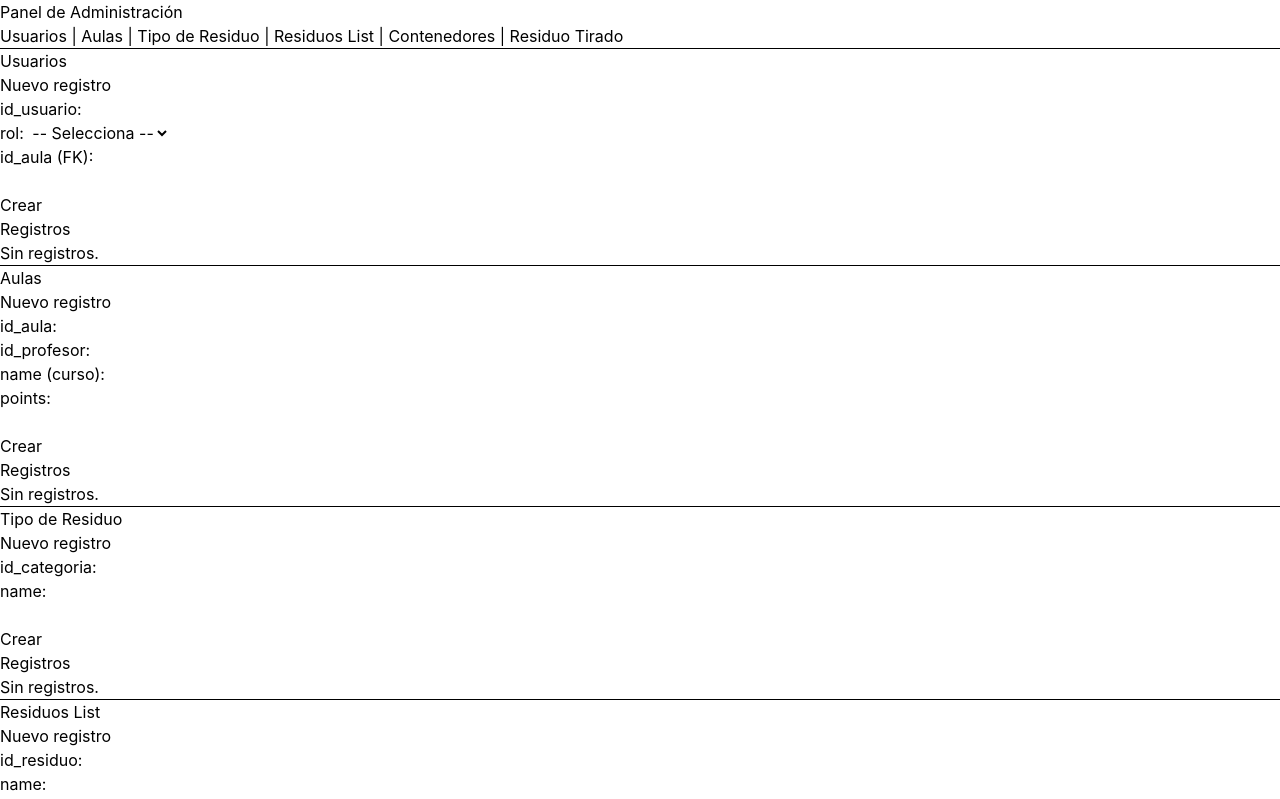
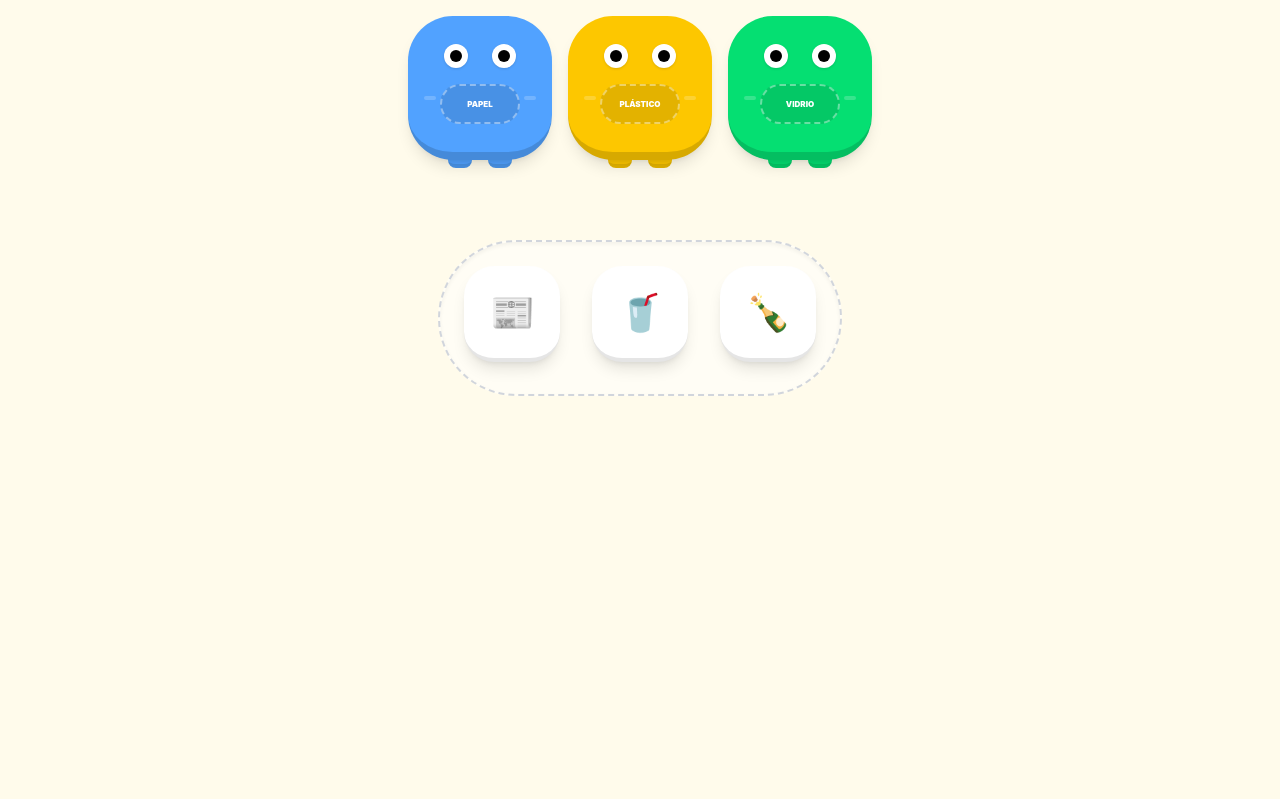
Before and after one commit to hackathon-equipo-01/frontend, a React (Vite) app: page / in a window 1280 px wide. Shown: the top 799 px of the page. Built offline with nearby package versions, Linux system fonts and the light colour scheme.

Commit message:
fix cleaning

```diff
--- a/src/components/GameScreen.jsx
+++ b/src/components/GameScreen.jsx
@@ -3,14 +3,13 @@ import { DndContext, PointerSensor, useSensor, useSensors } from '@dnd-kit/core'
 import { DroppableZone } from './DroppableZone';
 import { DraggableItem } from './DraggableItem';
 
-const WASTE_TYPES = [
+const wasteTypes = [
     { id: 'papel', label: 'PAPEL', icon: '📄', color: 'bg-blue-400', textColor: 'text-blue-600', lightColor: 'bg-blue-100' },
     { id: 'plastico', label: 'PLÁSTICO', icon: '💧', color: 'bg-yellow-400', textColor: 'text-yellow-600', lightColor: 'bg-yellow-100' },
     { id: 'vidrio', label: 'VIDRIO', icon: '🍷', color: 'bg-green-400', textColor: 'text-green-600', lightColor: 'bg-green-100' },
 ];
 
-// Simulamos los objetos de basura que aparecen abajo para arrastrar
-const ITEMS_TO_RECYCLE = [
+const itemsToRecycle = [
     { id: 'item-1', type: 'papel', icon: '📰' },
     { id: 'item-2', type: 'plastico', icon: '🥤' },
     { id: 'item-3', type: 'vidrio', icon: '🍾' },
@@ -25,54 +24,39 @@ export default function GameScreen() {
         const { over, active } = event;
 
         if (!over) return;
-
-    // over.id es el ID del monstruo (ej: 'papel')
-    // active.data.current.type es el tipo de la basura (ej: 'papel')
         if (active.data.current.type === over.id) {
-      console.log("¡Correcto! Aquí haremos el envío a la Base de Datos");
-      // Próximo paso: llamar a la API aquí
+        console.log("¡Es mi favorito!");
         } else {
-      console.log("Incorrecto: Este residuo no va en este monstruo");
+        console.log("¡Odio eso, quiero otra cosa!");
         }
     }
 
     return (
         <DndContext sensors={sensors} onDragEnd={handleDragEnd}>
         <div className="min-h-screen bg-[#FFFBEB] p-4 flex flex-col items-center">
-
-        <h1 className="text-2xl font-black mb-10 text-gray-800 uppercase tracking-widest">
-          Clasifica los residuos
-        </h1>
-
-        {/* CONTENEDORES / MONSTRUOS (Zonas de soltar) */}
             <div className="flex gap-4 mb-20">
-          {WASTE_TYPES.map((monster) => (
+                {wasteTypes.map((monster) => (
                     <DroppableZone key={monster.id} id={monster.id}>
                         <div className="relative group">
-        {/* Cuerpo del Monstruo */}
                             <div className={`w-36 h-36 ${monster.color} rounded-[45px] shadow-lg border-b-8 border-black/15 flex flex-col items-center justify-center relative z-10 transition-transform duration-300 group-hover:scale-105`}>
-
-          {/* Ojos */}
                                 <div className="flex gap-6 mb-4">
-            <div className="w-4 h-4 bg-black rounded-full border-2 border-white shadow-sm"></div>
-            <div className="w-4 h-4 bg-black rounded-full border-2 border-white shadow-sm"></div>
+                                    <div className="w-6 h-6 bg-white rounded-full flex items-center justify-center shadow-sm">
+                                        <div className="w-3 h-3 bg-black rounded-full"></div>
                                     </div>
-
-          {/* Boca (Zona de alimentación) */}
+                                    <div className="w-6 h-6 bg-white rounded-full flex items-center justify-center shadow-sm">
+                                        <div className="w-3 h-3 bg-black rounded-full"></div>
+                                    </div>
+                                </div>
                                 <div className="w-20 h-10 bg-black/10 border-2 border-dashed border-white/40 rounded-full flex items-center justify-center overflow-hidden">
                                     <span className="text-[8px] text-white font-black text-center leading-tight px-1">
-              ¡ALIMÉNTAME! <br/> {monster.label}
+                                        {monster.label}
                                     </span>
                                 </div>
-
-          {/* Mejillas (Detalle estético) */}
                                 <div className="absolute w-full flex justify-between px-4 top-20">
-             <div className="w-4 h-1 bg-white/20 rounded-full"></div>
-             <div className="w-4 h-1 bg-white/20 rounded-full"></div>
+                                    <div className="w-3 h-1 bg-white/20 rounded-full"></div>
+                                    <div className="w-3 h-1 bg-white/20 rounded-full"></div>
                                 </div>
                             </div>
-
-        {/* Patitas (Fuera del cuerpo principal) */}
                             <div className="absolute -bottom-2 w-full flex justify-around px-8 z-0">
                                 <div className={`w-6 h-6 ${monster.color} rounded-lg border-b-4 border-black/10`}></div>
                                 <div className={`w-6 h-6 ${monster.color} rounded-lg border-b-4 border-black/10`}></div>
@@ -82,9 +66,8 @@ export default function GameScreen() {
                 ))}
             </div>
 
-        {/* BASURA A RECICLAR (Objetos que se mueven) */}
             <div className="flex gap-8 p-6 bg-white/50 rounded-full shadow-inner border-2 border-dashed border-gray-300">
-          {ITEMS_TO_RECYCLE.map((item) => (
+            {itemsToRecycle.map((item) => (
                 <DraggableItem
                 key={item.id}
                 id={item.id}
@@ -95,7 +78,6 @@ export default function GameScreen() {
                 />
             ))}
             </div>
-
         </div>
         </DndContext>
     );
--- a/src/main.jsx
+++ b/src/main.jsx
@@ -1,7 +1,7 @@
 import { StrictMode } from 'react'
 import { createRoot } from 'react-dom/client'
 import { AuthProvider } from './context/AuthContext.jsx'
-import App from './App.jsx'
+import App from './components/GameScreen.jsx'
 import './index.css'
 
 createRoot(document.getElementById('root')).render(
```
Also changed, not shown: src/components/DraggableItem.jsx (+1 -7 lines). Lines whose indentation alone changed are shown as unchanged.
